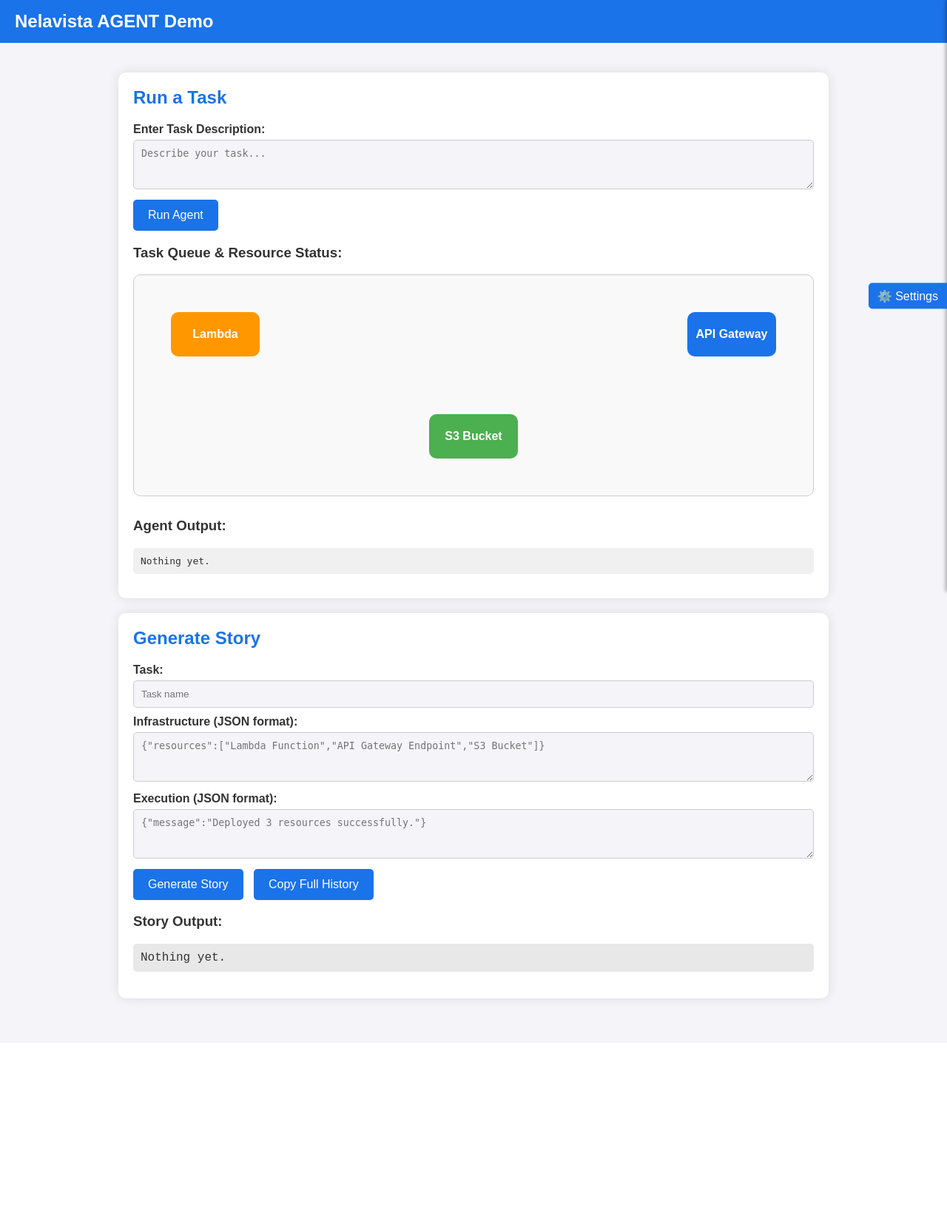
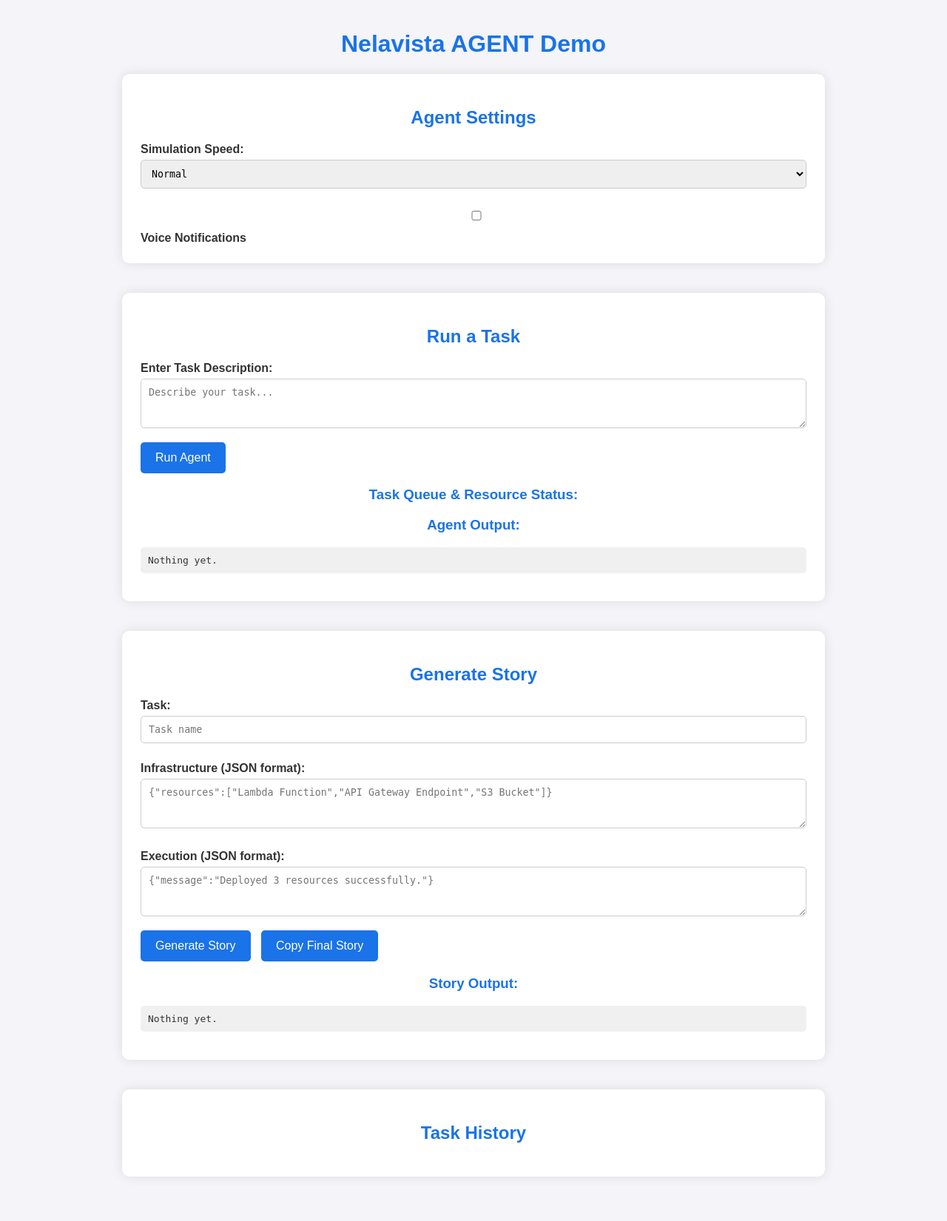
Before and after one commit to ABDULAFEEZ12/Nelavista-Agent, a FastAPI app: page / in a window 1280 px wide. Shown: the whole page at 74% size. Before the commit the page ends 1361 px from the top, so only its background shows below. Run offline with FastAPI, Linux system fonts and the light colour scheme.

Commit message:
Update index.html

```diff
--- a/templates/index.html
+++ b/templates/index.html
@@ -5,96 +5,135 @@
     <meta name="viewport" content="width=device-width, initial-scale=1.0">
     <title>Nelavista AGENT Demo</title>
     <style>
-    :root {
-        --primary-color: #1a73e8;
-        --background-color: #f4f4f9;
-        --text-color: #333;
-        --card-bg: #fff;
-        --success-color: #4caf50;
-        --fail-color: #f44336;
-        --warning-color: #ff9800;
+        body {
+            font-family: Arial, sans-serif;
+            background-color: #f4f4f9;
+            color: #333;
+            padding: 20px;
+            margin: 0;
         }
-    * { box-sizing: border-box; }
-    body { font-family: Arial, sans-serif; background-color: var(--background-color); color: var(--text-color); margin:0; }
-    header { display:flex; justify-content:space-between; align-items:center; padding:15px 20px; background-color: var(--primary-color); color:#fff;}
-    header h1 { margin:0; font-size:24px; }
-    .container { max-width: 1000px; margin: 20px auto; padding: 20px;}
-    .card { background: var(--card-bg); padding:20px; border-radius:10px; margin-bottom:20px; box-shadow: 0 0 15px rgba(0,0,0,0.1);}
-    h2 { color: var(--primary-color); margin-top:0;}
-    label { font-weight:bold;}
-    input, textarea { width:100%; padding:10px; margin-top:5px; margin-bottom:10px; border-radius:5px; border:1px solid #ccc; background-color: var(--background-color); color: var(--text-color);}
-    button { background-color: var(--primary-color); color:#fff; border:none; padding:12px 20px; border-radius:5px; cursor:pointer; font-size:16px; margin-right:10px;}
-    button:hover { background-color: #1666c1; }
-    pre { background: #f0f0f0; padding:10px; border-radius:5px; overflow-x:auto; max-height:300px;}
-    .resource-status { display:flex; gap:10px; flex-wrap:wrap; margin-top:10px;}
-    .resource { padding:5px 10px; border-radius:5px; color:#fff; font-weight:bold; animation: deployAnimation 0.5s ease forwards;}
-    .success { background-color: var(--success-color); }
-    .fail { background-color: var(--fail-color); }
-    .pending { background-color: var(--warning-color); }
-    @keyframes deployAnimation { 0%{transform: translateY(-20px); opacity:0;} 100%{transform: translateY(0); opacity:1;} }
+        h1, h2, h3 {
+            text-align: center;
+            color: #1a73e8;
+        }
+        .container {
+            max-width: 900px;
+            margin: 0 auto 40px auto;
+            background: #fff;
+            padding: 25px;
+            border-radius: 10px;
+            box-shadow: 0 0 15px rgba(0,0,0,0.1);
+        }
+        label {
+            font-weight: bold;
+            display: block;
+            margin-top: 10px;
+        }
+        input, textarea, select {
+            width: 100%;
+            padding: 10px;
+            margin-top: 5px;
+            margin-bottom: 15px;
+            border-radius: 5px;
+            border: 1px solid #ccc;
+            box-sizing: border-box;
+            font-family: monospace;
+        }
+        button {
+            background-color: #1a73e8;
+            color: #fff;
+            border: none;
+            padding: 12px 20px;
+            border-radius: 5px;
+            cursor: pointer;
+            font-size: 16px;
+            margin-right: 10px;
+        }
+        button:hover {
+            background-color: #1666c1;
+        }
+        pre {
+            background: #f0f0f0;
+            padding: 10px;
+            border-radius: 5px;
+            overflow-x: auto;
+            max-height: 300px;
+        }
+        .task-card {
+            background: #eef5ff;
+            margin: 10px 0;
+            padding: 15px;
+            border-radius: 8px;
+            border-left: 5px solid #1a73e8;
+            animation: fadeIn 0.5s ease;
+        }
+        .task-card.success { border-left-color: #28a745; }
+        .task-card.failed { border-left-color: #dc3545; }
+        .resource-status {
+            display: inline-block;
+            padding: 3px 8px;
+            margin: 2px;
+            border-radius: 4px;
+            color: #fff;
+            font-size: 12px;
+        }
+        .resource-pending { background-color: #ffc107; }
+        .resource-success { background-color: #28a745; }
+        .resource-failed { background-color: #dc3545; }
 
-    /* Sidebar */
-    .sidebar { position:fixed; top:0; right:-250px; width:250px; height:100%; background: var(--card-bg); box-shadow:-2px 0 5px rgba(0,0,0,0.3); padding:20px; transition:right 0.3s; z-index:100;}
-    .sidebar.open { right:0; }
-    .sidebar h3 { margin-top:0; color: var(--primary-color);}
-    .sidebar-toggle { position:fixed; top:50%; right:0; transform:translateY(-50%); background:var(--primary-color); color:#fff; padding:8px 12px; border-radius:5px 0 0 5px; cursor:pointer; z-index:101; }
+        .confetti {
+            position: fixed;
+            width: 10px;
+            height: 10px;
+            background: #ff0;
+            animation: fall 3s linear infinite;
+            opacity: 0.8;
+        }
 
-    /* Story */
-    .story-output { white-space: pre-wrap; font-family: "Courier New", Courier, monospace; background: #e8e8e8; padding:10px; border-radius:5px; max-height:300px; overflow-y:auto; animation:typewriter 1s steps(40) forwards;}
-    @keyframes typewriter { from{width:0;} to{width:100%;} }
+        @keyframes fadeIn {
+            from { opacity: 0; transform: translateY(-10px); }
+            to { opacity: 1; transform: translateY(0); }
+        }
+        @keyframes fall {
+            0% { transform: translateY(-10px) rotate(0deg); }
+            100% { transform: translateY(100vh) rotate(360deg); }
+        }
 
-    /* Interactive Diagram */
-    #diagram { width:100%; height:300px; border:1px solid #ccc; margin-top:15px; border-radius:10px; background: #f9f9f9; position:relative; overflow:hidden;}
-    .node { position:absolute; width:120px; height:60px; border-radius:10px; display:flex; align-items:center; justify-content:center; font-weight:bold; color:#fff; transition: all 0.3s; }
-    .lambda { background: #ff9800; top: 50px; left: 50px; }
-    .api { background: #1a73e8; top: 50px; right: 50px; }
-    .s3 { background: #4caf50; bottom: 50px; left: calc(50% - 60px); }
-
-    .task-queue { position:absolute; top:-50px; left:50%; transform:translateX(-50%); background: var(--primary-color); color:#fff; padding:5px 10px; border-radius:5px; animation: queueMove 1s linear forwards; }
-    @keyframes queueMove { 0%{ top:-50px; opacity:0;} 50%{ top:120px; opacity:1;} 100%{ top:50px; opacity:1;} }
-
-    /* Arrows */
-    .arrow { position:absolute; width:2px; background: var(--text-color); animation: drawArrow 0.5s forwards; }
-    @keyframes drawArrow { from{height:0;} to{height:100px;} }
-
-    /* Confetti burst */
-    .burst { position:absolute; width:10px; height:10px; border-radius:50%; background: var(--success-color); animation: burstAnim 0.6s ease forwards; }
-    @keyframes burstAnim { 0%{opacity:1; transform:scale(0);} 50%{transform:scale(1.5);} 100%{opacity:0; transform:scale(0);} }
-
-    @media(max-width:600px){ .container{ padding:10px;} .node {width:80px; height:50px; font-size:12px;} }
+        /* Mobile-friendly adjustments */
+        @media(max-width: 700px) {
+            .container { padding: 15px; }
+            button { width: 100%; margin-bottom: 10px; }
+        }
     </style>
 </head>
 <body>
-<header>
     <h1>Nelavista AGENT Demo</h1>
-</header>
 
-<div class="sidebar" id="sidebar">
-    <h3>Agent Settings</h3>
-    <label>Simulation Speed:</label>
-    <input type="range" id="speedRange" min="0.1" max="2" step="0.1" value="1">
+    <div class="container">
+        <h2>Agent Settings</h2>
+        <label for="speed">Simulation Speed:</label>
+        <select id="speed">
+            <option value="fast">Fast</option>
+            <option value="normal" selected>Normal</option>
+            <option value="slow">Slow</option>
+        </select>
         <label><input type="checkbox" id="voiceNotify"> Voice Notifications</label>
     </div>
-<div class="sidebar-toggle" onclick="toggleSidebar()">⚙️ Settings</div>
 
     <div class="container">
-    <div class="card">
         <h2>Run a Task</h2>
         <label for="taskInput">Enter Task Description:</label>
         <textarea id="taskInput" rows="3" placeholder="Describe your task..."></textarea>
         <button onclick="runAgent()">Run Agent</button>
+
         <h3>Task Queue & Resource Status:</h3>
-        <div id="diagram">
-            <div class="node lambda">Lambda</div>
-            <div class="node api">API Gateway</div>
-            <div class="node s3">S3 Bucket</div>
-        </div>
-        <div class="resource-status" id="resourceStatus"></div>
+        <div id="taskQueue"></div>
+
         <h3>Agent Output:</h3>
         <pre id="agentOutput">Nothing yet.</pre>
     </div>
 
-    <div class="card">
+    <div class="container">
         <h2>Generate Story</h2>
         <label for="storyTaskInput">Task:</label>
         <input type="text" id="storyTaskInput" placeholder="Task name">
@@ -103,106 +142,143 @@
         <label for="storyExecutionInput">Execution (JSON format):</label>
         <textarea id="storyExecutionInput" rows="3" placeholder='{"message":"Deployed 3 resources successfully."}'></textarea>
         <button onclick="generateStory()">Generate Story</button>
-        <button onclick="copyHistory()">Copy Full History</button>
+        <button onclick="copyStory()">Copy Final Story</button>
+
         <h3>Story Output:</h3>
-        <pre id="storyOutput" class="story-output">Nothing yet.</pre>
+        <pre id="storyOutput">Nothing yet.</pre>
     </div>
+
+    <div class="container">
+        <h2>Task History</h2>
+        <div id="history"></div>
     </div>
 
     <script>
-let history = [];
-
-function toggleSidebar() { document.getElementById('sidebar').classList.toggle('open'); }
+        const taskQueueEl = document.getElementById("taskQueue");
+        const historyEl = document.getElementById("history");
 
         async function runAgent() {
-    const task = document.getElementById("taskInput").value;
-    const speed = parseFloat(document.getElementById("speedRange").value);
+            const taskText = document.getElementById("taskInput").value;
+            if (!taskText) return alert("Please enter a task description.");
+
+            const speed = document.getElementById("speed").value;
             const voiceNotify = document.getElementById("voiceNotify").checked;
-    const resourceDiv = document.getElementById("resourceStatus");
-    const diagram = document.getElementById("diagram");
-    resourceDiv.innerHTML = "";
 
+            // Clear queue
+            taskQueueEl.innerHTML = "";
+            agentOutput.textContent = "Running...";
+
+            // Simulate resource execution
             const resources = ["Lambda Function", "API Gateway Endpoint", "S3 Bucket"];
-    let executed_resources = [];
-
-    // Animate Task Queue
-    const queue = document.createElement("div");
-    queue.className = "task-queue";
-    queue.textContent = task;
-    diagram.appendChild(queue);
-
-    const lambda = diagram.querySelector(".lambda");
-    const api = diagram.querySelector(".api");
-    const s3 = diagram.querySelector(".s3");
-
-    function drawArrow(from, to) {
-        const arrow = document.createElement("div");
-        arrow.className = "arrow";
-        arrow.style.left = from.offsetLeft + from.offsetWidth/2 + "px";
-        arrow.style.top = from.offsetTop + from.offsetHeight + "px";
-        arrow.style.height = (to.offsetTop - from.offsetTop - from.offsetHeight) + "px";
-        diagram.appendChild(arrow);
-        setTimeout(()=>arrow.remove(), 1000);
+            const executedResources = [];
+            for (let i = 0; i < resources.length; i++) {
+                const resName = resources[i];
+                const resEl = document.createElement("span");
+                resEl.textContent = resName;
+                resEl.className = "resource-status resource-pending";
+                taskQueueEl.appendChild(resEl);
+                await sleep(speed === "fast" ? 100 : speed === "normal" ? 300 : 600);
+                resEl.className = "resource-status resource-success";
+                executedResources.push(resName);
             }
 
-    for(let i=0; i<resources.length; i++){
-        const res = resources[i];
-        const div = document.createElement("div");
-        div.textContent = res + " (Pending)";
-        div.classList.add("resource","pending");
-        resourceDiv.appendChild(div);
+            const message = `Deployed ${executedResources.length} resources successfully.`;
 
-        if(i===0) drawArrow(lambda, api);
-        if(i===1) drawArrow(api, s3);
-
-        await new Promise(r => setTimeout(r, 500/speed));
-        div.textContent = res + " (Success)";
-        div.classList.remove("pending"); div.classList.add("success");
-        executed_resources.push(res);
-
-        const burst = document.createElement("div");
-        burst.className = "burst";
-        burst.style.left = div.offsetLeft + "px";
-        burst.style.top = div.offsetTop + "px";
-        resourceDiv.appendChild(burst);
-        setTimeout(()=>burst.remove(),600);
-
-        if(voiceNotify) new Audio('https://actions.google.com/sounds/v1/cartoon/clang_and_wobble.ogg').play();
-    }
-    diagram.removeChild(queue);
-
-    const output = {
-        result: {
-            task: task,
-            reasoning: `Analyzed task: '${task}' and created an execution plan.`,
-            infra_plan: { service: "Lambda + API Gateway", task_summary: task, resources },
-            execution: { status: "success", executed_resources, message: `Deployed ${executed_resources.length} resources successfully.` }
+            const result = {
+                task: taskText,
+                reasoning: `Analyzed task: '${taskText}' and created an execution plan.`,
+                infra_plan: {
+                    service: "Lambda + API Gateway",
+                    task_summary: `Scaffolded infrastructure for: ${taskText}`,
+                    resources
+                },
+                execution: {
+                    status: "success",
+                    executed_resources: executedResources,
+                    message
                 }
             };
-    document.getElementById("agentOutput").textContent = JSON.stringify(output, null, 2);
 
-    history.push({ task, infra: {resources}, execution: { message: `Deployed ${executed_resources.length} resources successfully.` } });
-    document.getElementById("storyTaskInput").value = task;
-    document.getElementById("storyInfraInput").value = JSON.stringify({resources}, null, 2);
-    document.getElementById("storyExecutionInput").value = JSON.stringify({ message: `Deployed ${executed_resources.length} resources successfully.` }, null, 2);
+            document.getElementById("agentOutput").textContent = JSON.stringify(result, null, 2);
+
+            addHistoryCard(taskText, result, executedResources, message);
+
+            if (voiceNotify) {
+                const utterance = new SpeechSynthesisUtterance("Task completed successfully!");
+                speechSynthesis.speak(utterance);
+            }
+
+            confettiAnimation();
         }
 
         async function generateStory() {
+            try {
                 const task = document.getElementById("storyTaskInput").value;
                 const infra = JSON.parse(document.getElementById("storyInfraInput").value);
                 const execution = JSON.parse(document.getElementById("storyExecutionInput").value);
 
-    const story = `The task '${task}' was executed successfully.
-Infrastructure used: ${infra.resources.join(", ")}.
-Execution summary: ${execution.message}.
-Lambda handled logic, API Gateway exposed the endpoint, and S3 provided storage.
-This architecture ensures scalability and smooth operations.`;
-    document.getElementById("storyOutput").textContent = story;
+                const story = (
+                    `The task '${task}' was executed successfully.\n` +
+                    `Infrastructure used: ${infra.resources.join(", ")}.\n` +
+                    `Execution summary: ${execution.message}.\n` +
+                    "Lambda handled logic, API Gateway exposed the endpoint, and S3 provided storage.\n" +
+                    "This architecture ensures scalability and smooth operations."
+                );
+
+                typeWriter(story, document.getElementById("storyOutput"));
+            } catch (err) {
+                alert("Invalid JSON input for infrastructure or execution.");
+            }
         }
 
-function copyHistory() {
-    const text = JSON.stringify(history, null, 2);
-    navigator.clipboard.writeText(text).then(()=>alert("History copied to clipboard!"));
+        function addHistoryCard(task, result, resources, message) {
+            const card = document.createElement("div");
+            card.className = "task-card success";
+
+            card.innerHTML = `
+                <strong>Task:</strong> ${task} <br>
+                <strong>Resources:</strong> ${resources.map(r => `<span class="resource-status resource-success">${r}</span>`).join(" ")}<br>
+                <strong>Execution:</strong> ${message}<br>
+                <button onclick="toggleJSON(this)">Show/Hide JSON</button>
+                <pre style="display:none;">${JSON.stringify(result, null, 2)}</pre>
+            `;
+
+            historyEl.prepend(card);
+        }
+
+        function toggleJSON(btn) {
+            const pre = btn.nextElementSibling;
+            pre.style.display = pre.style.display === "none" ? "block" : "none";
+        }
+
+        function copyStory() {
+            const storyText = document.getElementById("storyOutput").textContent;
+            navigator.clipboard.writeText(storyText);
+            alert("Story copied to clipboard!");
+        }
+
+        function typeWriter(text, el, i = 0) {
+            el.textContent = "";
+            const interval = setInterval(() => {
+                if (i < text.length) {
+                    el.textContent += text[i++];
+                } else clearInterval(interval);
+            }, 20);
+        }
+
+        function sleep(ms) {
+            return new Promise(resolve => setTimeout(resolve, ms));
+        }
+
+        function confettiAnimation() {
+            for (let i = 0; i < 50; i++) {
+                const conf = document.createElement("div");
+                conf.className = "confetti";
+                conf.style.left = Math.random() * window.innerWidth + "px";
+                conf.style.backgroundColor = `hsl(${Math.random()*360},100%,50%)`;
+                document.body.appendChild(conf);
+                setTimeout(() => conf.remove(), 3000);
+            }
         }
     </script>
 </body>
```
Lines whose indentation alone changed are shown as unchanged.
